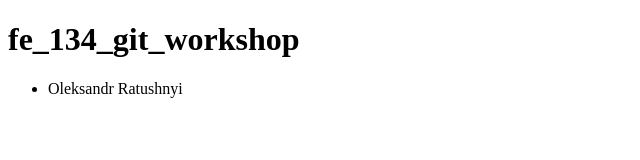
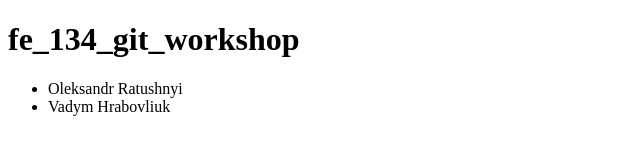
Before and after one commit to a1exalexander/fe_134_git_workshop, a plain HTML site: page index.html in a window 1280 px wide. Shown: the whole page, without its empty margins (0-640 px from the left). Drawn offline with Linux system fonts and the light colour scheme.

Commit message:
Add Vadym

```diff
--- a/index.html
+++ b/index.html
@@ -9,6 +9,7 @@
     <h1>fe_134_git_workshop</h1>
     <ul>
       <li>Oleksandr Ratushnyi</li>
+      <li>Vadym Hrabovliuk</li>
     </ul>
   </body>
 </html>
```
